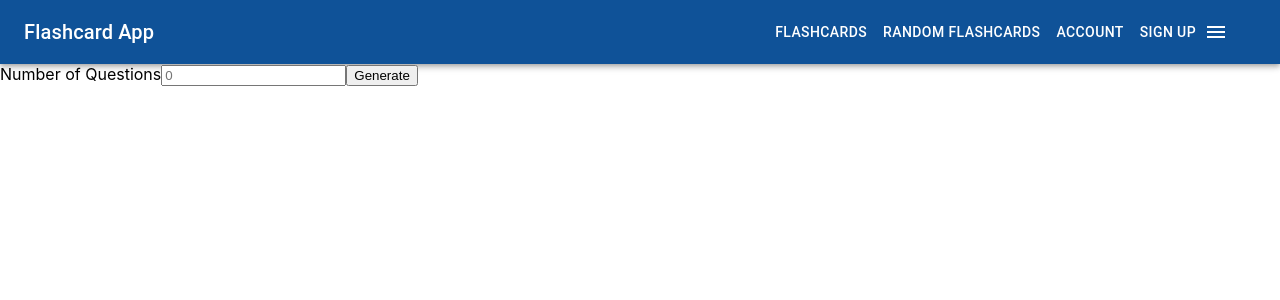
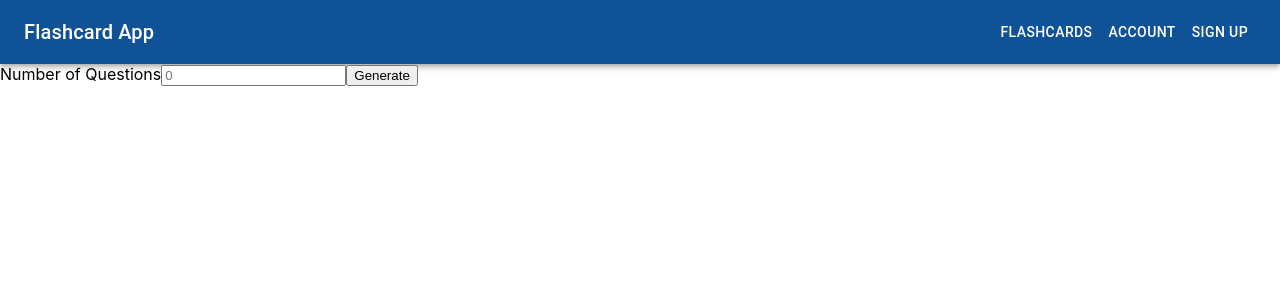
Before and after one commit to yuta346/flashcard-frontend-react, a React (Create React App) app: page /randomflashcards in a window 1280 px wide. Shown: the top 300 px of the page. Built offline with nearby package versions, Linux system fonts and the light colour scheme.

Commit message:
add manu list in Navbar and fix all flashcards api call

```diff
--- a/src/components/AllFlashCards.js
+++ b/src/components/AllFlashCards.js
@@ -9,12 +9,12 @@
     const [current, setCurrent] = useState(0);
 
     useEffect(()=>{
-            axios.get("http://127.0.0.1:5000/api/display_all_flashcards")
+            axios.post('http://127.0.0.1:5000/api/display_all_flashcards', {"session_id":"9c8a0ac9-8123-4888-8823-e773b04efa91"})
                     .then(res => {
+                        console.log(res.data.result)
                         setFlashCards(res.data.result)
                     })
     },[])
-
 
     // const nextFlashCard = () =>{
     //     setCurrent(current === length -1 ? 0 : current + 1);
--- a/src/components/FlashCard.js
+++ b/src/components/FlashCard.js
@@ -80,13 +80,10 @@
                                     </Button>
                                 </FormControl>
                             </form>
-
-
-
                         </div>
                 }
                 <div className="flashCard-bottom">
-                    <p onClick={()=> setFlip(!flip)}>FLIP CARD TO LEARN MORE</p>
+                    <p onClick={()=> setFlip(!flip)}>CLICK TO SEE MEANING</p>
                 </div>
 
             </div>)
--- a/src/components/Navbar.js
+++ b/src/components/Navbar.js
@@ -5,11 +5,18 @@
 import Typography from '@material-ui/core/Typography';
 import { makeStyles } from '@material-ui/core/styles';
 import MenuIcon from '@material-ui/icons/Menu';
+import ClickAwayListener from '@material-ui/core/ClickAwayListener';
+import Grow from '@material-ui/core/Grow';
+import Paper from '@material-ui/core/Paper';
+import Popper from '@material-ui/core/Popper';
+import MenuItem from '@material-ui/core/MenuItem';
+import MenuList from '@material-ui/core/MenuList';
 
 
 const useStyles = makeStyles(theme => ({
     root:{
-        backgroundColor:"#0F5298"
+        backgroundColor:"#0F5298",
+
     },
     menuButton: {
       marginRight: theme.spacing(2),
@@ -21,25 +28,89 @@
 
 
 const Navbar = () => {
+  const classes = useStyles();
+  const [open, setOpen] = React.useState(false);
+  const anchorRef = React.useRef(null);
 
+  const handleToggle = () => {
+    setOpen((prevOpen) => !prevOpen);
+  };
 
-    const classes = useStyles();
+  const handleClose = (event) => {
+    if (anchorRef.current && anchorRef.current.contains(event.target)) {
+      return;
+    }
+    setOpen(false);
+  };
+
+  function handleListKeyDown(event) {
+    if (event.key === 'Tab') {
+      event.preventDefault();
+      setOpen(false);
+    }
+  }
+
+  // return focus to the button when we transitioned from !open -> open
+  const prevOpen = React.useRef(open);
+  React.useEffect(() => {
+    if (prevOpen.current === true && open === false) {
+      anchorRef.current.focus();
+    }
+    prevOpen.current = open;
+  }, [open]);
 
     return (
     <div>
     <AppBar position="static" className={classes.root}>
         <Toolbar>
             <Typography variant="h6" className={classes.title}>Flashcard App</Typography>
-            <Button  color="inherit" label="AllFlashcards" component={Link} to="/allflashcards">Flashcards</Button>
-            <Button  color="inherit" label="RandomFlashcards" component={Link} to="/randomflashcards">Random Flashcards</Button>
-            <Button color="inherit" label="Account" component={Link} to="/account">Account</Button>
-            <Button color="inherit" label="Signup" component={Link} to="/signup">Sign up</Button>
-            <IconButton edge="start" color="inherit" aria-label="menu" className={classes.menuButton}>
-            <MenuIcon />
 
-                </IconButton>
-      </Toolbar>
-</AppBar>
+            {/* <IconButton edge="start" color="inherit" aria-label="menu" className={classes.menuButton}> */}
+            {/* <MenuIcon /> */}
+
+            {/* </IconButton> */}
+            <div>
+              <Button
+                ref={anchorRef}
+                aria-controls={open ? 'menu-list-grow' : undefined}
+                aria-haspopup="true"
+                onClick={handleToggle}
+                color="inherit"
+              >
+                FLASHCARDS
+              </Button>
+              <Popper open={open} anchorEl={anchorRef.current} role={undefined} transition disablePortal>
+                {({ TransitionProps, placement }) => (
+                  <Grow
+                    {...TransitionProps}
+                    style={{ transformOrigin: placement === 'bottom' ? 'center top' : 'center bottom' }}
+                  >
+                    <Paper>
+                      <ClickAwayListener onClickAway={handleClose}>
+                        <MenuList autoFocusItem={open} id="menu-list-grow" onKeyDown={handleListKeyDown}>
+                          <MenuItem onClick={handleClose}
+                                    label="AllFlashcards"
+                                    component={Link} to="/allflashcards"
+                          >
+                            All CARDS
+                          </MenuItem>
+                          <MenuItem onClick={handleClose}
+                                    label="RandomFlashcards"
+                                    component={Link} to="/randomflashcards"
+                          >
+                           GENERATE RANDOM CARDS
+                          </MenuItem>
+                        </MenuList>
+                      </ClickAwayListener>
+                    </Paper>
+                  </Grow>
+                )}
+              </Popper>
+              <Button color="inherit" label="Account" component={Link} to="/account">Account</Button>
+              <Button color="inherit" label="Signup" component={Link} to="/signup">Sign up</Button>
+            </div>
+          </Toolbar>
+    </AppBar>
   </div>)
 }
 
```
